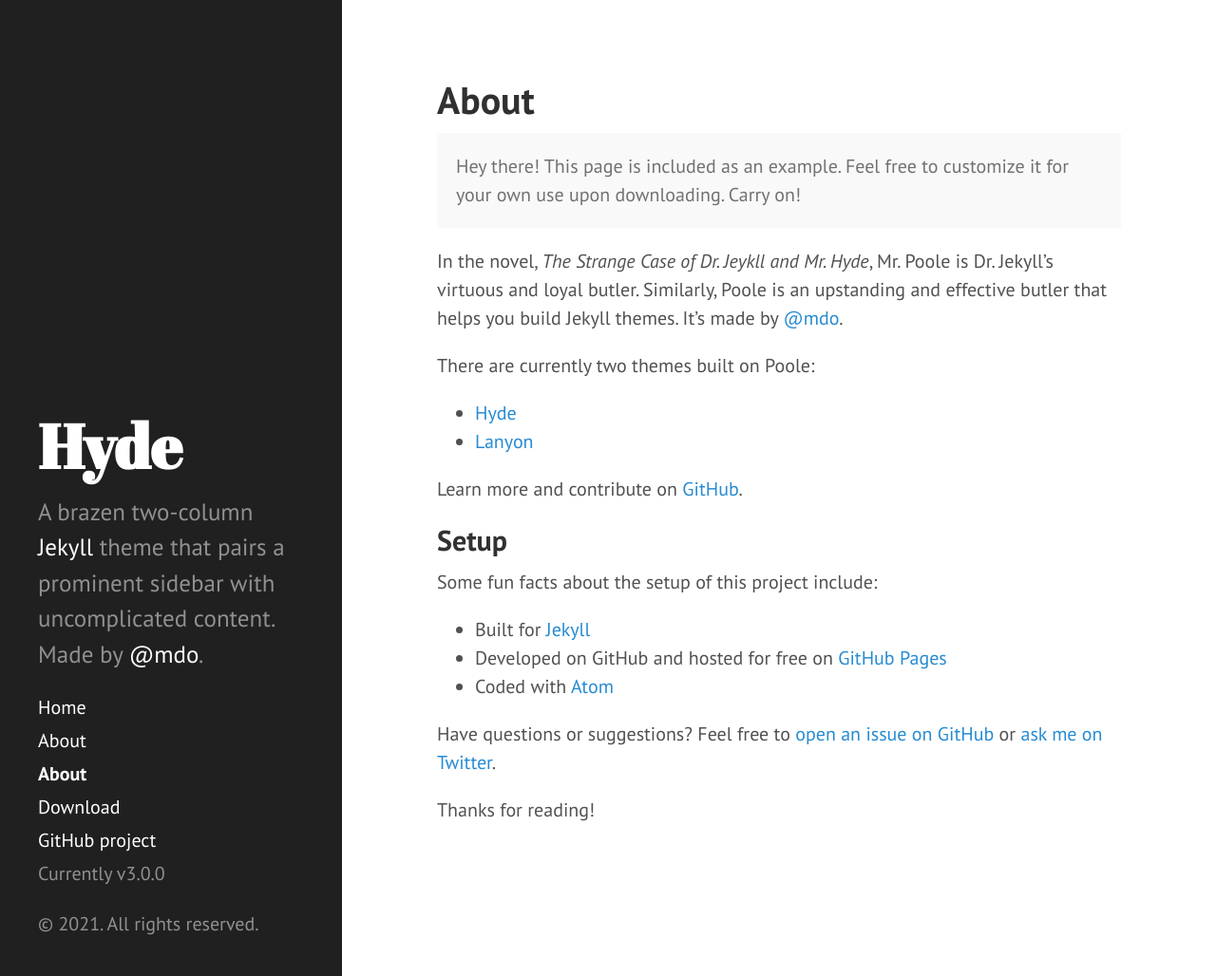
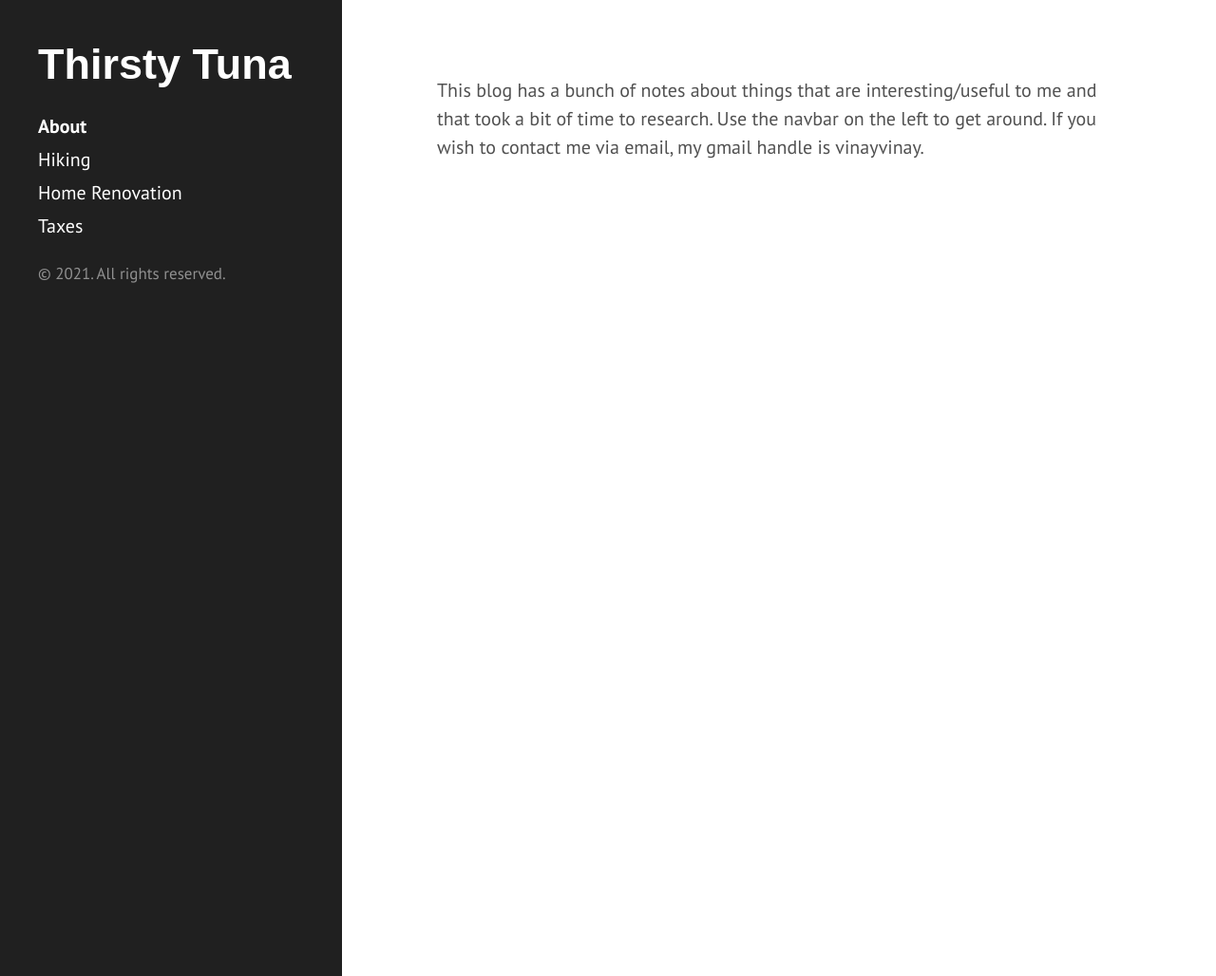
Before and after one commit to vinayreddy/vinayreddy.github.io, a Jekyll site: the page built from index.html, in a window 1280 px wide and 1028 px high. Shown: the whole window at 95% size. Built offline with Jekyll 4.4.1, drawn with Linux system fonts in a browser that asks for light colours; the list of posts is cut into pages by our own code.

Commit message:
First Blog Commit

```diff
--- a/CNAME
+++ b/CNAME
@@ -1 +1 @@
-hyde.getpoole.com
+vinayreddy.github.io
--- a/_config.yml
+++ b/_config.yml
@@ -1,20 +1,17 @@
 # Setup
-title:            Hyde
-tagline:          'A Jekyll theme'
-description:      'A brazen two-column <a href="https://jekyllrb.com" target="_blank">Jekyll</a> theme that pairs a prominent sidebar with uncomplicated content. Made by <a href="https://twitter.com/mdo" target="_blank">@mdo</a>.'
-url:              https://hyde.getpoole.com
-baseurl:          ''
-paginate:         5
+title:            Thirsty Tuna
+url:              https://vinayreddy.github.io
+baseurl:          '/'
+# paginate:         5
 
 # About and contact
 author:
-  name:           'Mark Otto'
-  url:            https://twitter.com/mdo
+  name:           'Vinay Reddy'
+  email:          vinayvinay@gmail.com
 
 # Gems
 plugins:
-  - jekyll-paginate
   - jekyll-gist
 
 # Custom vars
-version:          3.0.0
+version:          0.0.1
--- a/_includes/head.html
+++ b/_includes/head.html
@@ -11,13 +11,13 @@
     {% endif %}
   </title>
 
-  <link rel="stylesheet" href="{{ 'public/css/poole.css' | absolute_url }}">
-  <link rel="stylesheet" href="{{ 'public/css/syntax.css' | absolute_url }}">
-  <link rel="stylesheet" href="{{ 'public/css/hyde.css' | absolute_url }}">
+  <link rel="stylesheet" href="{{ 'public/css/poole.css' | relative_url }}">
+  <link rel="stylesheet" href="{{ 'public/css/syntax.css' | relative_url }}">
+  <link rel="stylesheet" href="{{ 'public/css/hyde.css' | relative_url}}">
   <link rel="stylesheet" href="http://fonts.googleapis.com/css?family=PT+Sans:400,400italic,700|Abril+Fatface">
 
-  <link rel="apple-touch-icon-precomposed" sizes="144x144" href="{{ 'public/apple-touch-icon-144-precomposed.png' | absolute_url }}">
-  <link rel="shortcut icon" href="{{ 'public/favicon.ico' | absolute_url }}">
+  <link rel="apple-touch-icon-precomposed" sizes="144x144" href="{{ 'public/apple-touch-icon-144-precomposed.png' }}">
+  <link rel="shortcut icon" href="{{ 'public/favicon.ico' }}">
 
-  <link rel="alternate" type="application/rss+xml" title="RSS" href="{{ '/atom.xml' | absolute_url }}">
+  <link rel="alternate" type="application/rss+xml" title="RSS" href="{{ '/atom.xml' }}">
 </head>
--- a/_includes/sidebar.html
+++ b/_includes/sidebar.html
@@ -1,5 +1,5 @@
 <div class="sidebar">
-  <div class="container sidebar-sticky">
+  <div class="container ">
     <div class="sidebar-about">
       <h1>
         <a href="{{ site.baseurl }}">
@@ -10,7 +10,7 @@
     </div>
 
     <nav class="sidebar-nav">
-      <a class="sidebar-nav-item{% if page.title == "Home" %} active{% endif %}" href="{{ site.baseurl }}">Home</a>
+      <a class="sidebar-nav-item{% if page.title == "About" %} active{% endif %}" href="{{ site.baseurl }}">About</a>
 
       {% comment %}
         The code below dynamically generates a sidebar nav of pages with
@@ -21,14 +21,11 @@
       {% for node in pages_list %}
         {% if node.title != null %}
           {% if node.layout == "page" %}
-            <a class="sidebar-nav-item{% if page.url == node.url %} active{% endif %}" href="{{ node.url | absolute_url }}">{{ node.title }}</a>
+            <a class="sidebar-nav-item{% if page.url == node.url %} active{% endif %}" href="{{ node.url | relative_url }}">{{ node.title }}</a>
           {% endif %}
         {% endif %}
       {% endfor %}
 
-      <a class="sidebar-nav-item" href="{{ site.github.repo }}/archive/v{{ site.version }}.zip">Download</a>
-      <a class="sidebar-nav-item" href="{{ site.github.repo }}">GitHub project</a>
-      <span class="sidebar-nav-item">Currently v{{ site.version }}</span>
     </nav>
 
     <p>&copy; {{ site.time | date: '%Y' }}. All rights reserved.</p>
--- a/index.html
+++ b/index.html
@@ -1,37 +1,6 @@
 ---
 layout: default
-title: Home
+title: About
 ---
 
-<div class="posts">
-  {% for post in paginator.posts %}
-  <div class="post">
-    <h1 class="post-title">
-      <a href="{{ post.url | absolute_url }}">
-        {{ post.title }}
-      </a>
-    </h1>
-
-    <span class="post-date">{{ post.date | date_to_string }}</span>
-
-    {{ post.content }}
-  </div>
-  {% endfor %}
-</div>
-
-<div class="pagination">
-  {% if paginator.next_page %}
-    <a class="pagination-item older" href="{{ paginator.next_page_path | absolute_url }}">Older</a>
-  {% else %}
-    <span class="pagination-item older">Older</span>
-  {% endif %}
-  {% if paginator.previous_page %}
-    {% if paginator.page == 2 %}
-      <a class="pagination-item newer" href="{{ '/' | absolute_url }}">Newer</a>
-    {% else %}
-      <a class="pagination-item newer" href="{{ paginator.previous_page_path | absolute_url }}">Newer</a>
-    {% endif %}
-  {% else %}
-    <span class="pagination-item newer">Newer</span>
-  {% endif %}
-</div>
+This blog has a bunch of notes about things that are interesting/useful to me and that took a bit of time to research. Use the navbar on the left to get around. If you wish to contact me via email, my gmail handle is vinayvinay.
--- a/index.md
+++ /dev/null
@@ -1,29 +0,0 @@
----
-layout: page
-title: About
----
-
-<p class="message">
-  Hey there! This page is included as an example. Feel free to customize it for your own use upon downloading. Carry on!
-</p>
-
-In the novel, *The Strange Case of Dr. Jeykll and Mr. Hyde*, Mr. Poole is Dr. Jekyll's virtuous and loyal butler. Similarly, Poole is an upstanding and effective butler that helps you build Jekyll themes. It's made by [@mdo](https://twitter.com/mdo).
-
-There are currently two themes built on Poole:
-
-* [Hyde](https://hyde.getpoole.com)
-* [Lanyon](https://lanyon.getpoole.com)
-
-Learn more and contribute on [GitHub](https://github.com/poole).
-
-## Setup
-
-Some fun facts about the setup of this project include:
-
-* Built for [Jekyll](https://jekyllrb.com)
-* Developed on GitHub and hosted for free on [GitHub Pages](https://pages.github.com)
-* Coded with [Atom](https://atom.io)
-
-Have questions or suggestions? Feel free to [open an issue on GitHub](https://github.com/poole/issues/new) or [ask me on Twitter](https://twitter.com/mdo).
-
-Thanks for reading!
--- a/public/css/hyde.css
+++ b/public/css/hyde.css
@@ -79,8 +79,9 @@
 .sidebar-about h1 {
   color: #fff;
   margin-top: 0;
-  font-family: "Abril Fatface", serif;
-  font-size: 3.25rem;
+  font-family: "Arial";
+  /*font-size: 3.25rem;*/
+  font-size: 2.25rem;
 }
 
 /* Sidebar nav */
--- a/public/css/poole.css
+++ b/public/css/poole.css
@@ -107,6 +107,7 @@
 p {
   margin-top: 0;
   margin-bottom: 1rem;
+  font-size: 85%;
 }
 
 strong {
@@ -118,6 +119,7 @@
 ul, ol, dl {
   margin-top: 0;
   margin-bottom: 1rem;
+  font-size: 85%;
 }
 
 dt {
@@ -174,7 +176,7 @@
 }
 pre code {
   padding: 0;
-  font-size: 100%;
+  font-size: 85%;
   color: inherit;
   background-color: transparent;
 }
```
Also changed, not shown: Gemfile (added, +10 -0 lines), _posts/2020-04-01-whats-jekyll.md (deleted, +0 -12 lines), _posts/2020-04-02-example-content.md (deleted, +0 -138 lines), _posts/2020-04-04-introducing-hyde.md (deleted, +0 -37 lines), about.md (deleted, +0 -29 lines), hiking.md (added, +39 -0 lines), renos.md (added, +75 -0 lines), taxes.md (added, +38 -0 lines), Gemfile.lock (added).
